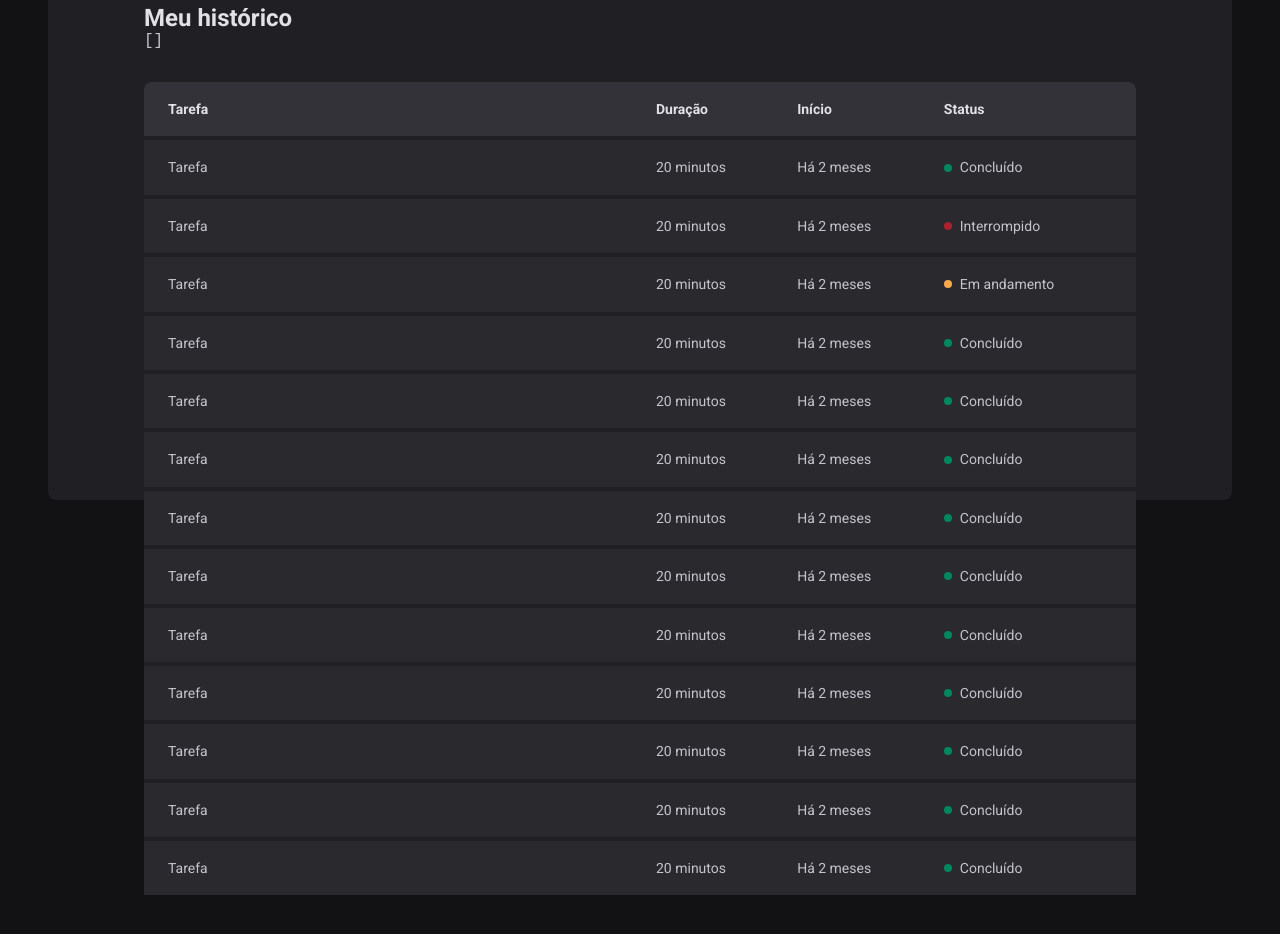
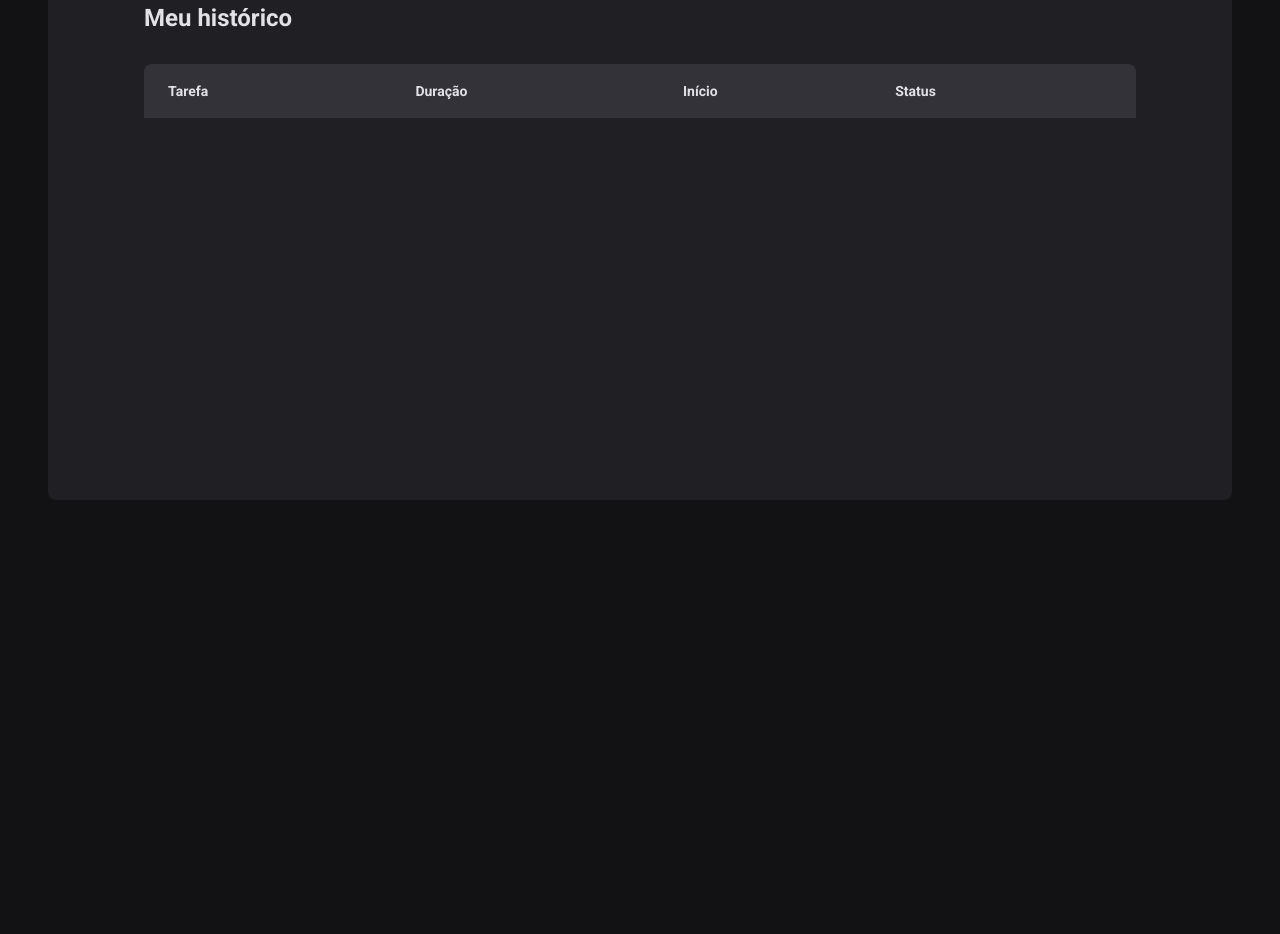
Before and after one commit to brunosgs/react-hooks-rocketseat, a React (Vite) app in the folder hooks-react-ts/: page /history in a window 1280 px wide. Shown: the part 220-1154 px from the top of the page. After the commit the page ends 800 px from the top, so only its background shows below. Built offline with nearby package versions, Linux system fonts and the light colour scheme.

Commit message:
listagem e formatação
feat: ajustando o componente de histórico para mostrar a listagem de ciclos e seu status. Ajustando a formatação da data de início.

```diff
--- a/hooks-react-ts/src/pages/History/index.tsx
+++ b/hooks-react-ts/src/pages/History/index.tsx
@@ -1,18 +1,18 @@
+import { formatDistanceToNow } from "date-fns";
 import { useContext } from "react";
+import { CyclesContext } from "../../contexts/CyclesContext";
 import {
    HistoryContainer,
    HistoryList,
    Status
 } from "./styles";
-import { CyclesContext } from "../../contexts/CyclesContext";
+import { ptBR } from "date-fns/locale/pt-BR"
 
 export function History() {
    const { cycles } = useContext(CyclesContext)
    return (
       <HistoryContainer>
          <h1>Meu histórico</h1>
-
-         <pre>{JSON.stringify(cycles, null, 2)}</pre>
 
          <HistoryList>
             <table>
@@ -25,110 +25,23 @@
                   </tr>
                </thead>
                <tbody>
-                  <tr>
-                     <td>Tarefa</td>
-                     <td>20 minutos</td>
-                     <td>Há 2 meses</td>
-                     <td>
-                        <Status statusColor="green">Concluído</Status>
-                     </td>
-                  </tr>
-                  <tr>
-                     <td>Tarefa</td>
-                     <td>20 minutos</td>
-                     <td>Há 2 meses</td>
-                     <td>
-                        <Status statusColor="red">Interrompido</Status>
-                     </td>
-                  </tr>
-                  <tr>
-                     <td>Tarefa</td>
-                     <td>20 minutos</td>
-                     <td>Há 2 meses</td>
-                     <td>
-                        <Status statusColor="yellow">Em andamento</Status>
-                     </td>
-                  </tr>
-                  <tr>
-                     <td>Tarefa</td>
-                     <td>20 minutos</td>
-                     <td>Há 2 meses</td>
-                     <td>
-                        <Status statusColor="green">Concluído</Status>
-                     </td>
-                  </tr>
-                  <tr>
-                     <td>Tarefa</td>
-                     <td>20 minutos</td>
-                     <td>Há 2 meses</td>
-                     <td>
-                        <Status statusColor="green">Concluído</Status>
-                     </td>
-                  </tr>
-                  <tr>
-                     <td>Tarefa</td>
-                     <td>20 minutos</td>
-                     <td>Há 2 meses</td>
-                     <td>
-                        <Status statusColor="green">Concluído</Status>
-                     </td>
-                  </tr>
-                  <tr>
-                     <td>Tarefa</td>
-                     <td>20 minutos</td>
-                     <td>Há 2 meses</td>
-                     <td>
-                        <Status statusColor="green">Concluído</Status>
-                     </td>
-                  </tr>
-                  <tr>
-                     <td>Tarefa</td>
-                     <td>20 minutos</td>
-                     <td>Há 2 meses</td>
-                     <td>
-                        <Status statusColor="green">Concluído</Status>
-                     </td>
-                  </tr>
-                  <tr>
-                     <td>Tarefa</td>
-                     <td>20 minutos</td>
-                     <td>Há 2 meses</td>
-                     <td>
-                        <Status statusColor="green">Concluído</Status>
-                     </td>
-                  </tr>
-                  <tr>
-                     <td>Tarefa</td>
-                     <td>20 minutos</td>
-                     <td>Há 2 meses</td>
-                     <td>
-                        <Status statusColor="green">Concluído</Status>
-                     </td>
-                  </tr>
-                  <tr>
-                     <td>Tarefa</td>
-                     <td>20 minutos</td>
-                     <td>Há 2 meses</td>
-                     <td>
-                        <Status statusColor="green">Concluído</Status>
-                     </td>
-                  </tr>
-                  <tr>
-                     <td>Tarefa</td>
-                     <td>20 minutos</td>
-                     <td>Há 2 meses</td>
-                     <td>
-                        <Status statusColor="green">Concluído</Status>
-                     </td>
-                  </tr>
-                  <tr>
-                     <td>Tarefa</td>
-                     <td>20 minutos</td>
-                     <td>Há 2 meses</td>
-                     <td>
-                        <Status statusColor="green">Concluído</Status>
-                     </td>
-                  </tr>
+                  {cycles.map((cycle) => {
+                     return (
+                        <tr key={cycle.id}>
+                           <td>{cycle.task}</td>
+                           <td>{cycle.minutesAmount} minutos</td>
+                           <td>{formatDistanceToNow(cycle.startDate, {
+                              addSuffix: true,
+                              locale: ptBR
+                           })}</td>
+                           <td>
+                              {cycle.finishedDate && <Status statusColor="green">Concluído</Status>}
+                              {cycle.interruptedDate && <Status statusColor="red">Interrompido</Status>}
+                              {(!cycle.finishedDate && !cycle.interruptedDate) && <Status statusColor="yellow">Em andamento</Status>}
+                           </td>
+                        </tr>
+                     )
+                  })}
                </tbody>
             </table>
          </HistoryList>
```
